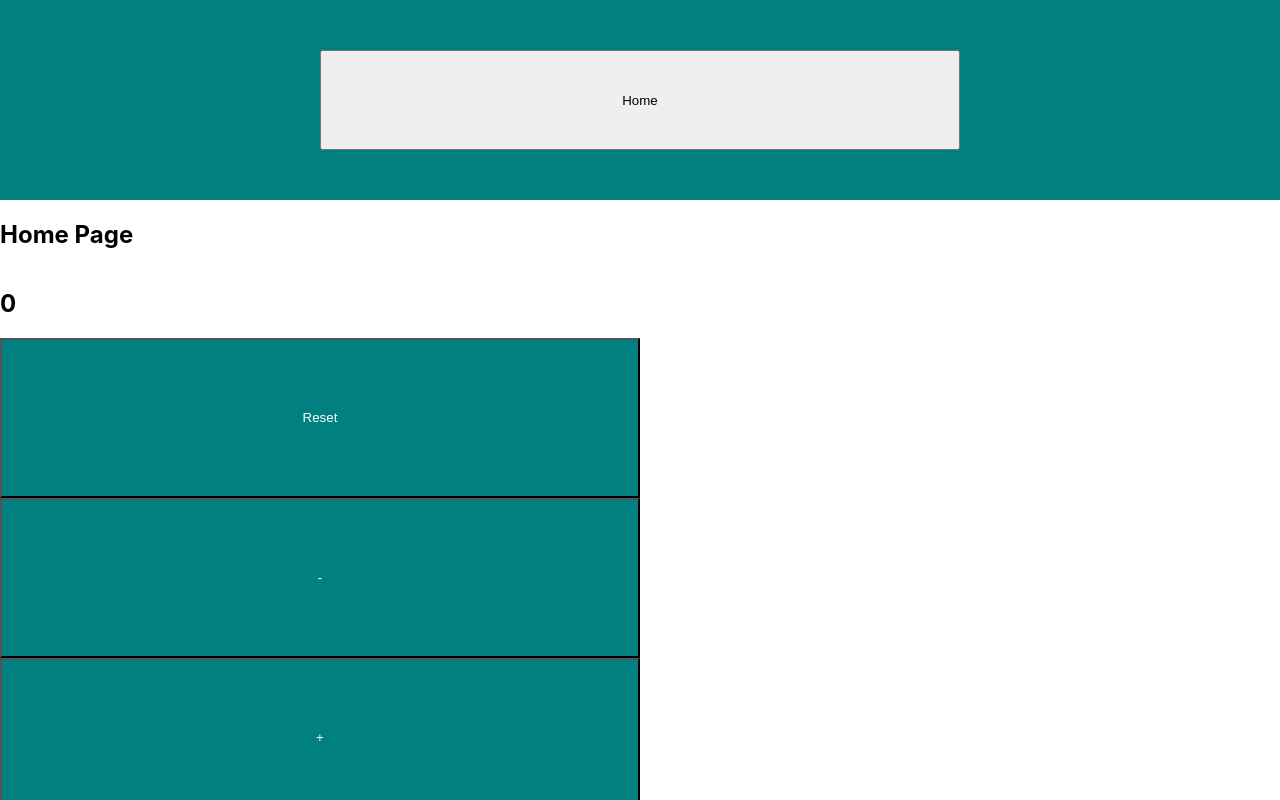
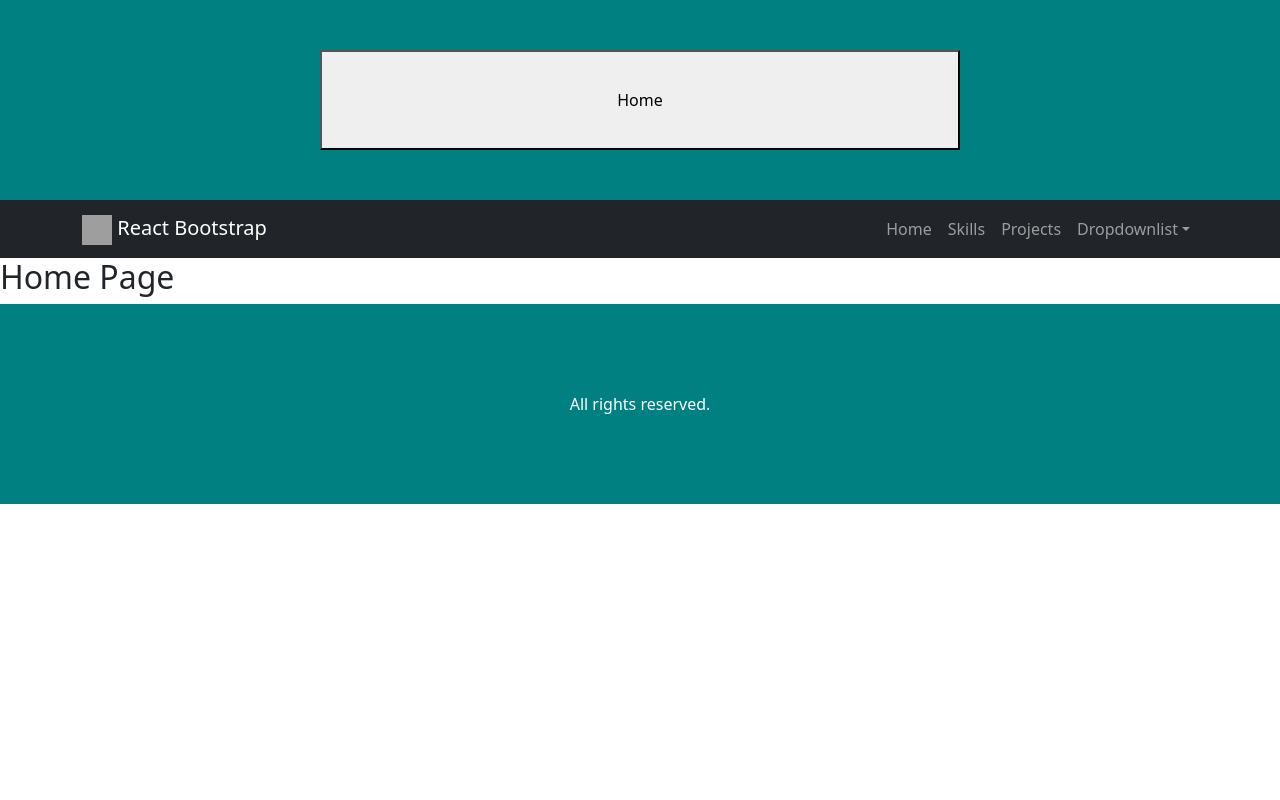
Before and after one commit to sajib-kumar-biswas/Playground, a React (Create React App) app in the folder my-playground/: page / in a window 1280 px wide. Shown: the top 800 px of the page. Built offline with nearby package versions, Linux system fonts and the light colour scheme; no server answers; grey boxes are pictures that could not be loaded.

Commit message:
React-Bootstrap Navbar1

```diff
--- a/my-playground/package.json
+++ b/my-playground/package.json
@@ -7,7 +7,9 @@
     "@testing-library/react": "^13.0.1",
     "@testing-library/user-event": "^13.5.0",
     "axios": "^0.27.1",
+    "bootstrap": "^5.1.3",
     "react": "^18.0.0",
+    "react-bootstrap": "^2.3.1",
     "react-dom": "^18.0.0",
     "react-icons": "^4.3.1",
     "react-router-dom": "^6.3.0",
--- a/my-playground/src/App.js
+++ b/my-playground/src/App.js
@@ -5,8 +5,8 @@ import Footer from './Components/Footer';
 import Home from './Pages/Home';
 import Product from './Pages/Product';
 import styled from 'styled-components';
-import ReactHook from './Components/ReactHook';
-
+import 'bootstrap/dist/css/bootstrap.min.css'
+import BootNavbar from './Components/BootNavbar'
 const Container = styled.div`
   display: flex;
   flex-direction: column;
@@ -22,13 +22,13 @@ function App() {
       <BrowserRouter>
         <Container>
           <Navbar />
+          <BootNavbar />
           <Main>
             <Routes>
               <Route path='/' element={<Home />} />
               <Route path='/product' element={<Product />} />
             </Routes>
           </Main>
-          <ReactHook />
           <Footer />
         </Container>
       </BrowserRouter>
--- /dev/null
+++ b/my-playground/src/Components/BootNavbar.js
@@ -0,0 +1,37 @@
+import { Container, Nav, Navbar, NavbarBrand, NavDropdown } from 'react-bootstrap'
+const BootNavbar = () => {
+    return (
+        <Navbar bg="dark" variant='dark' expand="lg">
+            <Container>
+                <NavbarBrand><img src="https://react-bootstrap.github.io/logo.svg" height="30px" width="30px" alt="react bootstrap logo" />{' '}React Bootstrap</NavbarBrand>
+                <Navbar.Toggle aria-controls='id' />
+                <Navbar.Collapse id="id">
+                    <Nav className='ms-auto'>
+                        <Nav.Link>
+                            Home
+                        </Nav.Link>
+                        <Nav.Link>
+                            Skills
+                        </Nav.Link>
+                        <Nav.Link>
+                            Projects
+                        </Nav.Link>
+                        <NavDropdown title="Dropdownlist">
+                            <NavDropdown.Item>
+                                Sample1
+                            </NavDropdown.Item>
+                            <NavDropdown.Item>
+                                Sample2
+                            </NavDropdown.Item>
+                            <NavDropdown.Item>
+                                Sample3
+                            </NavDropdown.Item>
+                        </NavDropdown>
+                    </Nav>
+                </Navbar.Collapse>
+            </Container>
+        </Navbar>
+    )
+}
+
+export default BootNavbar;
```
Also changed, not shown: 1 other file (tests, documents, lock files or other folders).
